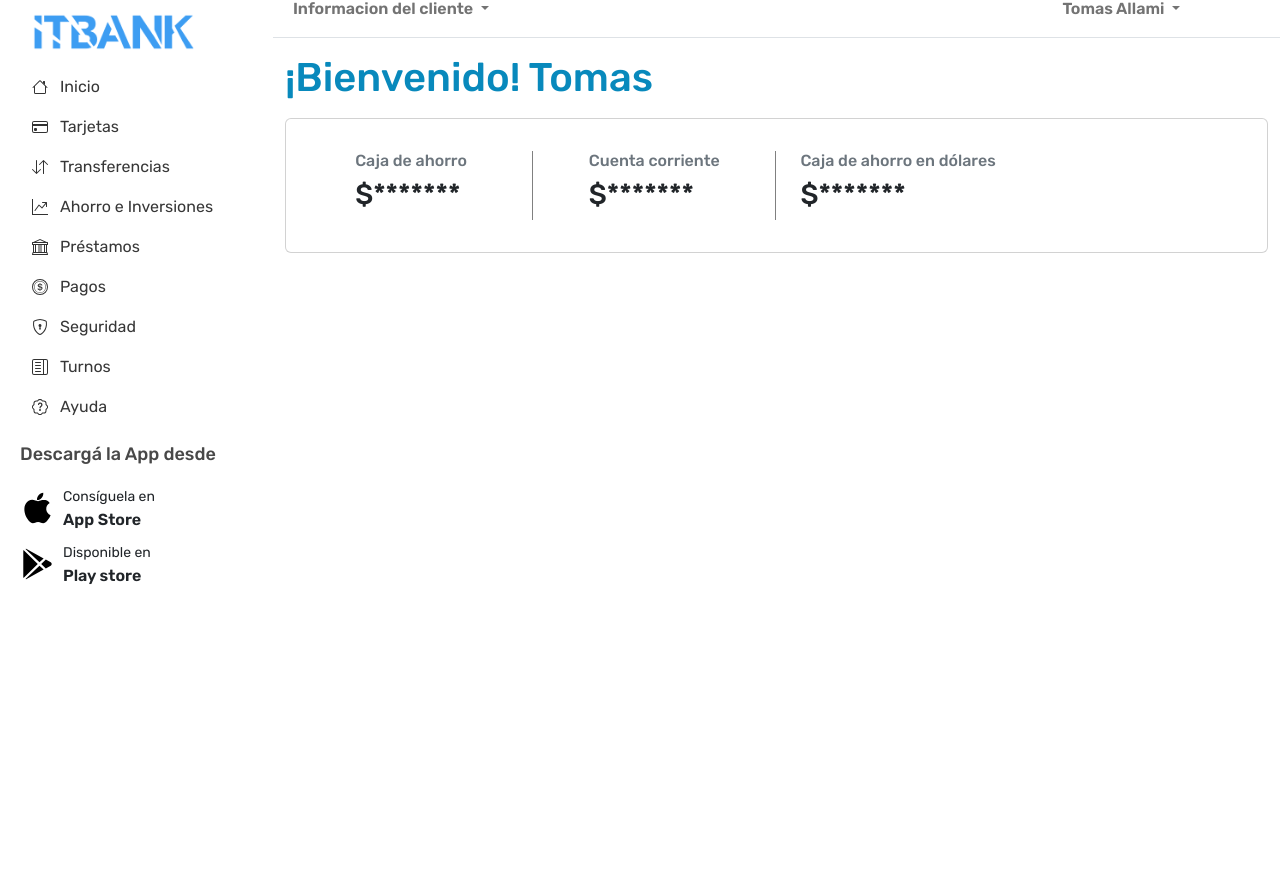
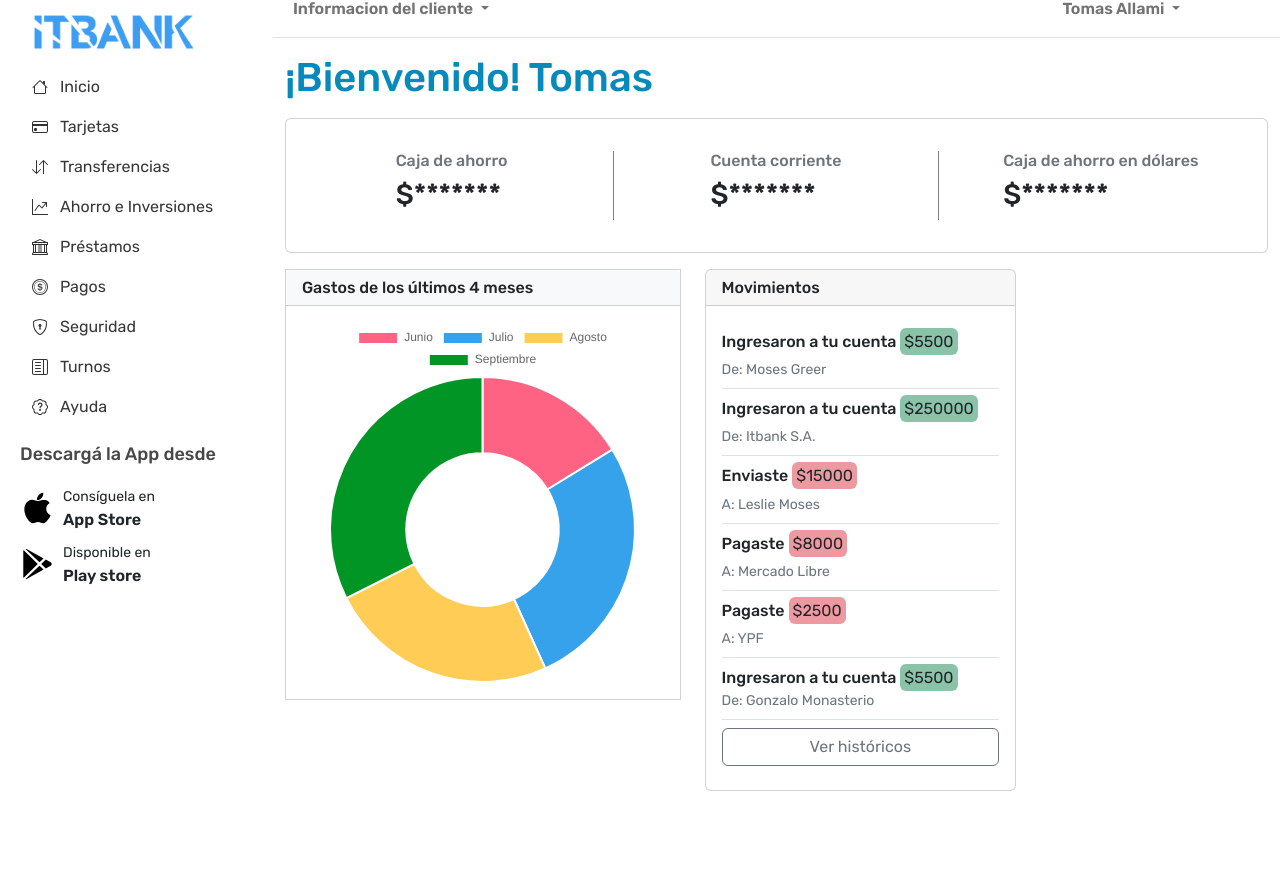
Before and after one commit to agustinlorca/ITBANK, a Django app: page /accounts/profile in a window 1280 px wide. Shown: the part 19-906 px from the top of the page. Run offline with Django 4.2, Linux system fonts and the light colour scheme; a user stored in the database is signed in.

Commit message:
Update main

```diff
--- a/homebanking/Home/templates/home/main.html
+++ b/homebanking/Home/templates/home/main.html
@@ -101,6 +101,7 @@
           </div>
         </nav>
         <div id="content">
+          <!-- Mje bienvenida -->
           <section class="py-3">
             <div class="container">
               <div class="row">
@@ -112,30 +113,30 @@
               </div>
             </div>
           </section>
+          <!-- Sección saldos -->
           <section>
             <div class="container">
               <div class="card">
                 <div class="card-body">
                   <div class="row">
-                    <div class="col-lg-3 d-flex stat my-3">
+                    <div class="col-lg-4 d-flex stat my-3">
                       <div class="mx-auto">
                         <h6 class="text-muted">Caja de ahorro</h6>
                         <h3>$*******</h3>
                       </div>
                     </div>
-                    <div class="col-lg-3 d-flex stat my-3">
+                    <div class="col-lg-4 d-flex stat my-3">
                       <div class="mx-auto">
                         <h6 class="text-muted">Cuenta corriente</h6>
                         <h3>$*******</h3>
                       </div>
 
                     </div>
-                    <div class="col-lg-3 d-flex my-3">
+                    <div class="col-lg-4 d-flex my-3">
                       <div class="mx-auto">
                         <h6 class="text-muted">Caja de ahorro en dólares</h6>
                       <h3>$*******</h3>
                       </div>
-
                     </div>
 
                   </div>
@@ -144,6 +145,86 @@
               </div>
             </div>
           </section>
+          <!-- Sección gastos y movimientos -->
+          <section>
+            <div class="container">
+              <div class="row">
+                <!-- Gráfico -->
+                <div class="col-lg-5 my-3">
+                  <div class="card rounded-0">
+                    <div class="card-header bg-light">
+                      <h6 class="font-weight-bold mb-0">Gastos de los últimos 4 meses</h6>
+                    </div>
+                    <div class="card-body">
+                      <canvas id="myChart"></canvas>
+                    </div>
+                  </div>
+                </div>
+                <!-- Movimientos -->
+                <div class="col-lg-4 my-3">
+                  <div class="card">
+                    <div class="card-header">
+                      <h6 class="font-weight-bold mb-0" >Movimientos</h6>
+                    </div>
+                    <div class="card-body">
+                      <div class="d-flex border-bottom py-2">
+                        <div>
+                          <h6 class="d-inline-block">Ingresaron a tu cuenta</h6>
+                          <span class="bg-success p-1 text-dark bg-opacity-50 rounded">$5500</span>
+                          <small class="d-block text-muted">De: Moses Greer</small>
+                        </div>
+                      </div>
+                      <div class="d-flex border-bottom py-2">
+                        <div>
+                          <h6 class="d-inline-block">Ingresaron a tu cuenta</h6>
+                          <span class="bg-success p-1 text-dark bg-opacity-50 rounded">$250000</span>
+                          <small class="d-block text-muted">De: Itbank S.A.</small>
+                        </div>
+                      </div>
+                      <div class="d-flex border-bottom py-2">
+                        <div>
+                          <h6 class="d-inline-block">Enviaste</h6>
+                          <span class="bg-danger p-1 text-dark bg-opacity-50 rounded">$15000</span>
+                          <small class="d-block text-muted">A: Leslie Moses</small>
+                        </div>
+                      </div>
+                      <div class="d-flex border-bottom py-2">
+                        <div>
+                          <h6 class="d-inline-block">Pagaste</h6>
+                          <span class="bg-danger p-1 text-dark bg-opacity-50 rounded">$8000</span>
+                          <small class="d-block text-muted">A: Mercado Libre </small>
+                        </div>
+                      </div>
+                      <div class="d-flex border-bottom py-2">
+                        <div>
+                          <h6 class="d-inline-block">Pagaste</h6>
+                          <span class="bg-danger p-1 text-dark bg-opacity-50 rounded">$2500</span>
+                          <small class="d-block text-muted">A: YPF </small>
+                        </div>
+                      </div>
+                      <div class="d-flex border-bottom py-2">
+                        <div>
+                          <h6 class="d-inline-block mb-0">Ingresaron a tu cuenta</h6>
+                          <span class="bg-success p-1 text-dark bg-opacity-50 rounded">$5500</span>
+                          <small class="d-block text-muted">De: Gonzalo Monasterio</small>
+                        </div>
+
+                      </div>
+                      <div class="d-flex py-2">
+
+                        <button type="button" class="btn btn-outline-secondary w-100">Ver históricos</button>
+                      </div>
+
+
+                    </div>
+
+                  </div>
+                </div>
+              </div>
+
+            </div>
+          </section>
+
         </div>
       </div>
     </div>
@@ -162,4 +243,46 @@
     </div>
   </body>
   <script src="https://cdn.jsdelivr.net/npm/bootstrap@5.2.0-beta1/dist/js/bootstrap.bundle.min.js" integrity="sha384-pprn3073KE6tl6bjs2QrFaJGz5/SUsLqktiwsUTF55Jfv3qYSDhgCecCxMW52nD2" crossorigin="anonymous"></script>
+  <script src="https://cdn.jsdelivr.net/npm/chart.js@3.9.1/dist/chart.min.js" integrity="sha256-+8RZJua0aEWg+QVVKg4LEzEEm/8RFez5Tb4JBNiV5xA=" crossorigin="anonymous"></script>
+  <script>
+    const labels = [
+      'January',
+      'February',
+      'March',
+      'April',
+      'May',
+      'June',
+    ];
+
+    const data = {labels: [
+    'Junio',
+    'Julio',
+    'Agosto',
+    'Septiembre'],
+    datasets: [{
+    label: 'Gastos del mes',
+    data: [30000, 50000, 45000,60000],
+    backgroundColor: [
+      'rgb(255, 99, 132)',
+      'rgb(54, 162, 235)',
+      'rgb(255, 205, 86)',
+      'rgb(0, 149, 37)'
+
+    ],
+    maxBarThickness:40,
+    hoverOffset: 4
+    }]};
+
+    const config = {
+      type: 'doughnut',
+      data: data,
+      options: {}
+    };
+  </script>
+  <script>
+    const myChart = new Chart(
+      document.getElementById('myChart'),
+      config
+    );
+  </script>
 </html>
--- a/homebanking/registration/templates/registration/register_complete.html
+++ b/homebanking/registration/templates/registration/register_complete.html
@@ -26,7 +26,7 @@
       <p class="mb-0">Te has registrado correctamente y ya sos parte de ITBANK.</p>
     </div>
     <div class="w-50 alert alert-warning fw-bold shadow p-3 mb-5" role="alert">
-      Para ingresar a tu cuenta, tenés que ingresar tu N° de DNI como usuario.
+      Para ingresar a tu cuenta, tenés que ingresar con tu N° de DNI.
     </div>
     <div style="margin-left: 210;">
       <a type="button" class="btn btn-dark" href="{% url 'home'%}"
```
Also changed, not shown: homebanking/Home/templates/home/home.html (+21 -4 lines), homebanking/itbank.db.
